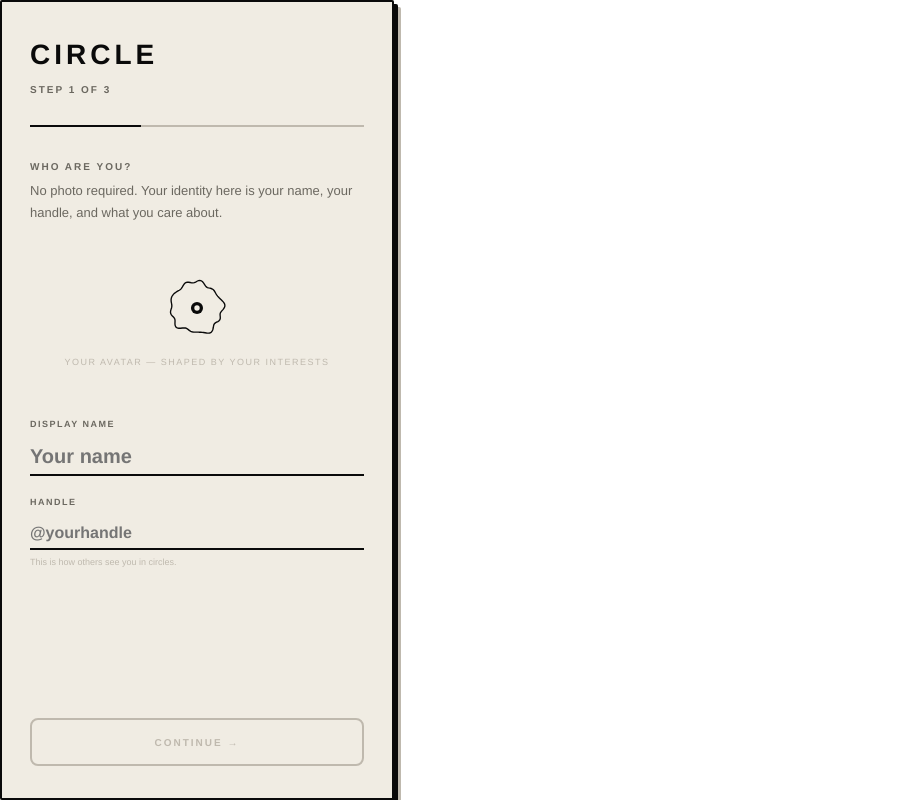
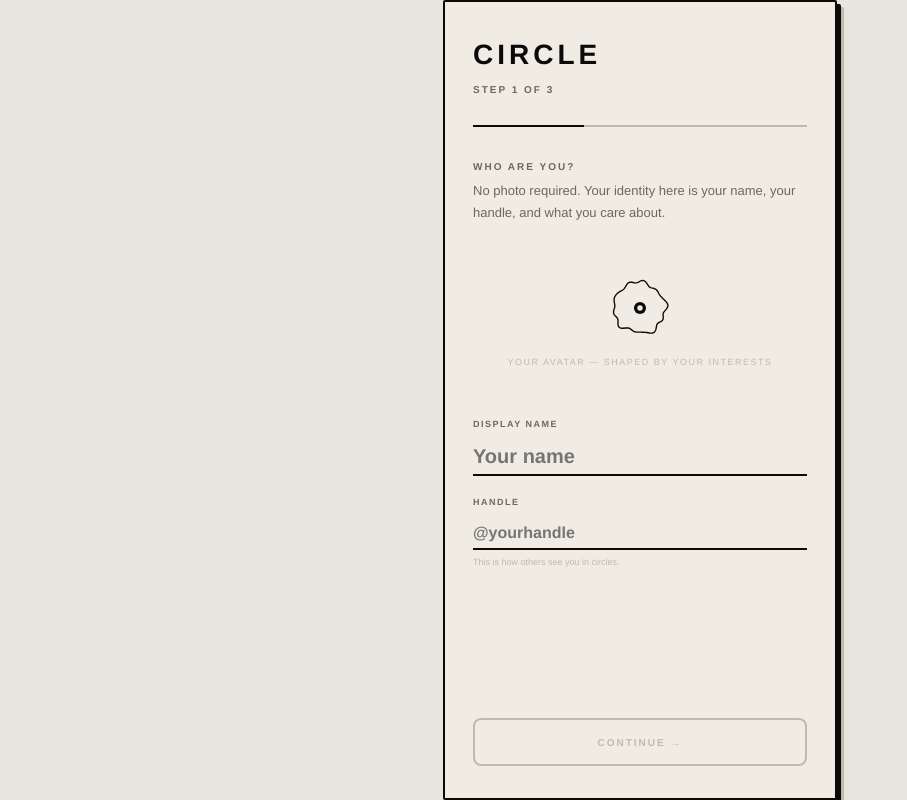
Before and after one commit to circleman-collab/circle-app, a React (Vite) app: page / in a window 1280 px wide. Shown: the whole page, without its empty margins (0-907 px from the left). Built offline with nearby package versions, Linux system fonts and the light colour scheme.

Commit message:
Mobile border fix

```diff
--- a/src/App.jsx
+++ b/src/App.jsx
@@ -353,7 +353,7 @@ function PulseChat({currentUser,otherUser,onStartCircle,onConnect,onDismiss}){
       <div style={{flex:1}}><div style={{fontWeight:900,fontSize:14,letterSpacing:1,color:INK}}>{otherUser.displayName}</div>{otherUser.status&&<div style={{fontSize:10,color:INK_MID,fontStyle:"italic"}}>"{otherUser.status}"</div>}</div>
       <div style={{textAlign:"right"}}><div style={{fontSize:16,fontWeight:900,color:faded?INK_LIGHT:remaining<=2?INK:INK_MID}}>{remaining}</div><div style={{fontSize:7,fontWeight:700,letterSpacing:1.2,textTransform:"uppercase",color:INK_LIGHT}}>left</div></div>
     </div>
-    <div ref={msgsRef} style={{flex:1,padding:"16px 18px",overflowY:"auto",display:"flex",flexDirection:"column",gap:10,position:"relative"}}>
+    <div ref={msgsRef} style={{flex:1,padding:"16px 18px",overflowY:"auto",overscrollBehavior:"contain",display:"flex",flexDirection:"column",gap:10,position:"relative"}}>
       {msgs.length===0&&(<div style={{display:"flex",flexDirection:"column",alignItems:"center",justifyContent:"center",height:"100%",gap:16}}>
         {otherUser.status&&<div style={{fontSize:12,color:INK_MID,fontStyle:"italic",textAlign:"center",padding:"8px 16px",border:"1px solid "+INK_LIGHT}}>"{otherUser.status}"</div>}
         <div style={{fontSize:11,color:INK_MID,textAlign:"center",lineHeight:1.9,maxWidth:220}}>A temporary channel.<br/>{PULSE_CHAT_LIMIT} messages to figure out what this is.</div>
@@ -368,7 +368,7 @@ function PulseChat({currentUser,otherUser,onStartCircle,onConnect,onDismiss}){
       <button onClick={onConnect} style={{flex:1,background:"none",border:"1.5px solid "+INK_LIGHT,color:INK_MID,padding:"10px 0",fontFamily:font,fontWeight:700,fontSize:9,letterSpacing:1.5,textTransform:"uppercase",cursor:"pointer"}}>Connect →</button>
     </div>
     {!locked&&(<div style={{padding:"10px 18px 16px",borderTop:"1.5px solid "+INK,display:"flex",gap:10,alignItems:"center"}}>
-      <input ref={inputRef} value={input} onChange={e=>setInput(e.target.value)} onKeyDown={e=>{if(e.key==="Enter")send();}} placeholder="Say something..." style={{flex:1,background:"none",border:"none",borderBottom:"1.5px solid "+INK,outline:"none",fontFamily:font,fontSize:14,color:INK,padding:"6px 0"}}/>
+      <input ref={inputRef} value={input} onChange={e=>setInput(e.target.value)} onKeyDown={e=>{if(e.key==="Enter")send();}} placeholder="Say something..." style={{flex:1,background:"none",border:"none",borderBottom:"1.5px solid "+INK,outline:"none",fontFamily:font,fontSize:16,color:INK,padding:"6px 0"}}/>
       <button onClick={send} style={{background:INK,color:BG,border:"none",padding:"10px 14px",fontFamily:font,fontWeight:700,fontSize:9,cursor:"pointer",letterSpacing:1.5,minHeight:44}}>SEND</button>
     </div>)}
   </div>);
@@ -1197,8 +1197,8 @@ export default function App(){
   },[pendingPos,currentUser]);
   function sendMsg(){if(!msgInput.trim()||!selectedChat||!currentUser)return;var id=selectedChat.id,nm=makeMessage(msgInput.trim(),currentUser.id,currentUser.handle);setAllChats(prev=>prev.map(c=>c.id===id?{...c,msgs:[...c.msgs,nm]}:c));setMsgInput("");}
 
-  var outerShell={background:BG_OUTER,minHeight:"100dvh",display:"flex",flexDirection:"column",alignItems:"center",fontFamily:font};
-  var phoneCard={background:BG,border:"2.5px solid "+INK,borderRadius:2,width:"100%",maxWidth:390,flex:1,display:"flex",flexDirection:"column",overflow:"hidden",boxShadow:"4px 4px 0px "+INK+", 7px 7px 0px "+INK_LIGHT,margin:"0",position:"relative"};
+  var outerShell={background:BG_OUTER,position:"fixed",inset:0,display:"flex",flexDirection:"column",alignItems:"center",fontFamily:font,overflowY:"auto"};
+  var phoneCard={background:BG,border:"2.5px solid "+INK,borderRadius:2,width:"100%",maxWidth:390,flex:1,display:"flex",flexDirection:"column",overflow:"hidden",boxShadow:"4px 4px 0px "+INK+", 7px 7px 0px "+INK_LIGHT,margin:"0",position:"relative",minHeight:0};
 
   if(!currentUser)return(<div style={outerShell}><div style={phoneCard}><OnboardingFlow onComplete={u=>setCurrentUser(u)}/></div></div>);
 
```
